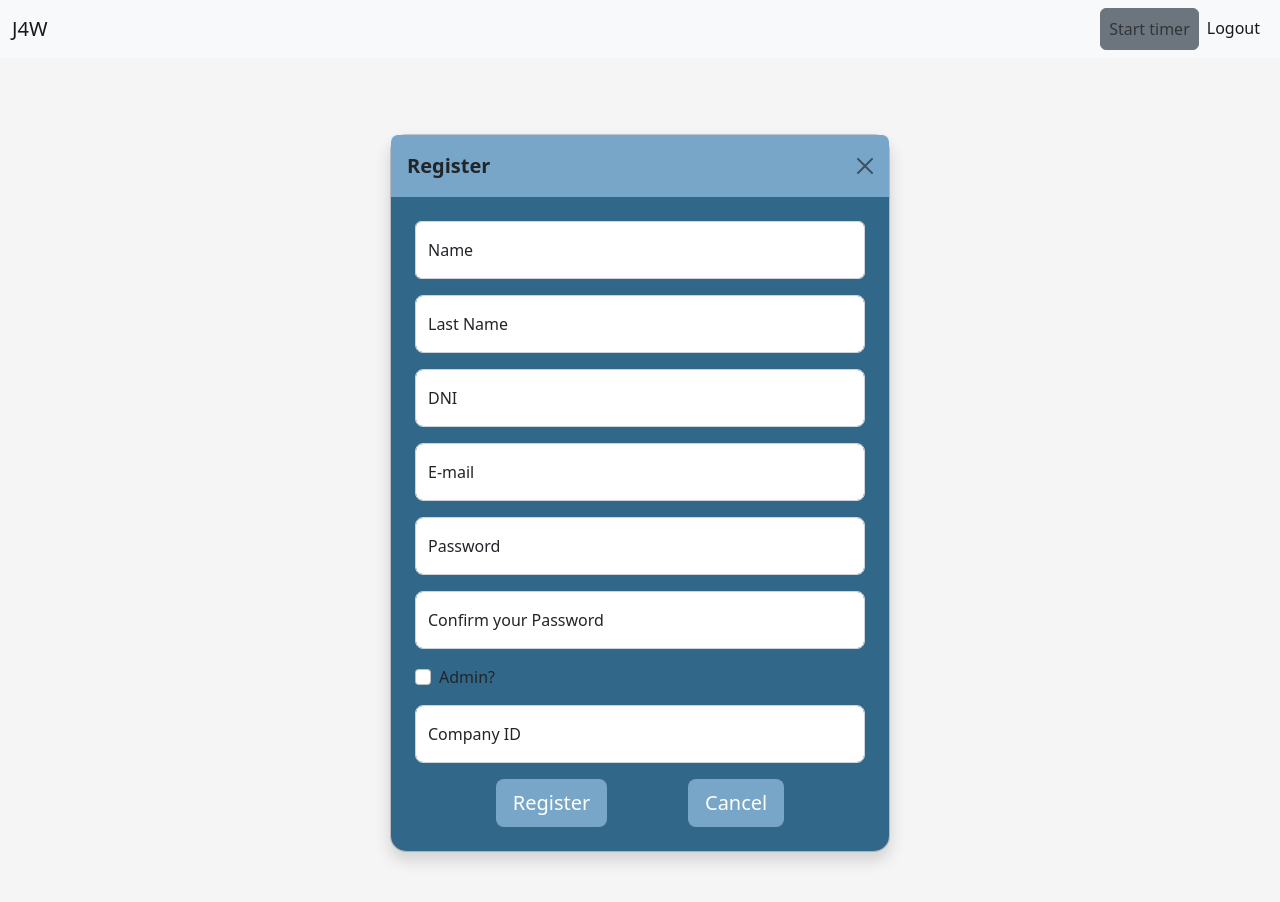
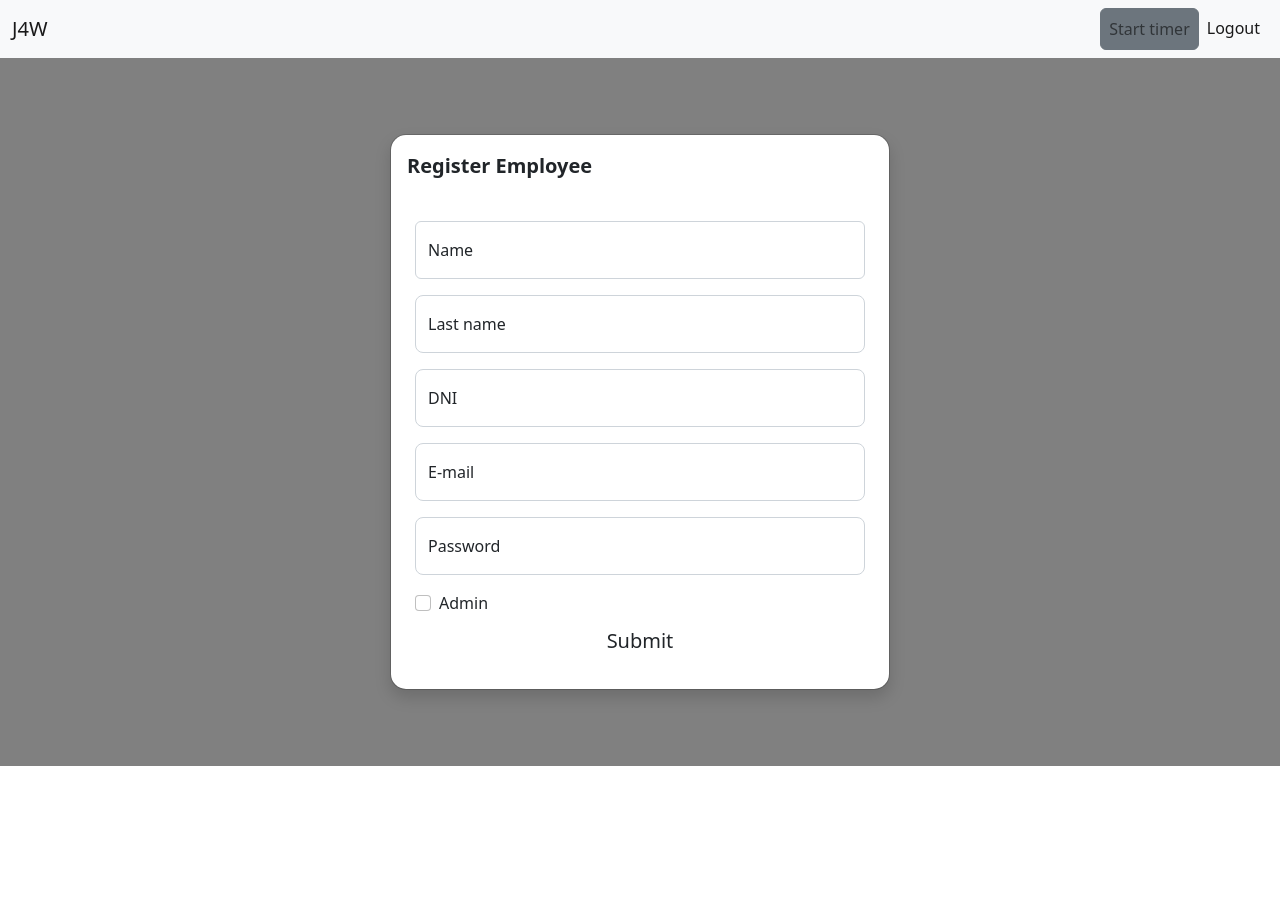
Before and after one commit to Har99sh/september-app, a Vue app in the folder webapp/: page /register/employee in a window 1280 px wide. Shown: the top 902 px of the page. After the commit the page ends 800 px from the top, so only its background shows below. Built offline with nearby package versions, Linux system fonts and the light colour scheme; sample sign-in values are in the browser's storage.

Commit message:
updating styles for login page, admin dashboard

```diff
--- a/webapp/src/components/dashboard_admin/TabsToShow.vue
+++ b/webapp/src/components/dashboard_admin/TabsToShow.vue
@@ -5,6 +5,7 @@
         <AdminTasksView v-if="active_tab == 'team-tasks'"/>
         <TaskList v-if="active_tab == 'my-tasks'"/>
         <MyInfo v-if="active_tab == 'my-info'"/>
+        <AllEmployees v-if="active_tab=='see-employees'"/>
     </div>
 </template>
 
@@ -15,10 +16,11 @@ import AdminTasksView from "../task_app/AdminTasksView.vue";
 import CreateTask from "../task_app/CreateTask.vue";
 import MyInfo from '../common/MyInfo.vue'
 import EmployeeRegisterForm from "../forms/EmployeeRegisterForm.vue";
+import AllEmployees from './AllEmployees.vue'
 
 export default {
     name: "TabsToShow",
-    components: {EmployeeRegisterForm, CreateTask, AdminTasksView, TaskList, MyInfo},
+    components: {EmployeeRegisterForm, CreateTask, AdminTasksView, TaskList, MyInfo, AllEmployees},
     props: ['active_tab'],
 }
 </script>
--- a/webapp/src/components/forms/EmployeeRegisterForm.vue
+++ b/webapp/src/components/forms/EmployeeRegisterForm.vue
@@ -1,56 +1,39 @@
 <template>
     <div class="style-body">
     <main>
-      <div class="modal modal-signin position-static d-block py-5" tabindex="-1" role="dialog" id="modalSignin">
+      <div class="modal modal-register position-static d-block py-5" tabindex="-1" role="dialog" id="modalRegister">
          <div class="modal-dialog" role="document">
-            <div class="modal-content rounded-4 shadow" id="contenidoDelLogin">
+            <div class="modal-content rounded-4 shadow">
                <div class="modal-header p-3 pb-3 border-bottom-0">
-                  <p class="fw-bold mb-0 fs-5">Register</p>
-                  <button type="button" class="btn-close" data-bs-dismiss="modal" aria-label="Close"></button>
+                  <p class="fw-bold mb-0 fs-5">Register Employee</p>
                </div>
                <div class="modal-body p-4 pt-2s">
                   <form class="">
                      <div class="form-floating mb-3 ">
-                        <input type="Name" class="form-control rounded-10" id="floatingInput" placeholder="Name" v-model="name">
-                        <label for="floatingInput">Name</label>
+                        <input type="Name" class="form-control rounded-10" placeholder="Name" v-model="name" id="firstname">
+                        <label for="firstname">Name</label>
                      </div>
                      <div class="form-floating mb-3">
-                        <input type="Lastname" class="form-control rounded-3" id="floatingInput"
-                           placeholder="Last Name" v-model="surname">
-                        <label for="floatingInput">Last Name</label>
+                        <input type="Lastname" class="form-control rounded-3" v-model="surname" id="surname" placeholder="Last Name">
+                        <label for="surname">Last name</label>
+                     </div>
+                      <div class="form-floating mb-3">
+                        <input type="ID" class="form-control rounded-3" v-model="dni" id="dni" placeholder="X------">
+                        <label for="surname">DNI</label>
                      </div>
                      <div class="form-floating mb-3">
-                        <input type="text" class="form-control rounded-3" id="floatingInput" placeholder="DNI" v-model="dni">
-
-                        <label for="floatingInput">DNI</label>
+                        <input type="E-mail" class="form-control rounded-3" id="email"
+                           placeholder="name@example.com">
+                        <label for="email">E-mail</label>
                      </div>
                      <div class="form-floating mb-3">
-                        <input type="E-mail" class="form-control rounded-3" id="floatingInput"
-                           placeholder="name@example.com" v-model="email">
-                        <label for="floatingInput">E-mail </label>
+                        <input type="password" class="form-control rounded-3" id="password" v-model="password" placeholder="***********">
+
+                        <label for="password">Password</label>
                      </div>
-                     <div class="form-floating mb-3">
-                        <input type="password" class="form-control rounded-3" id="floatingPassword"
-                           placeholder="Password" v-model="password">
-                        <label for="floatingPassword">Password</label>
-                     </div>
-                     <div class="form-floating mb-3">
-                        <input type="confirm-password" class="form-control rounded-3" id="floatingPassword"
-                           placeholder="Password" v-model="password">
-                        <label for="floatingPassword">Confirm your Password</label>
-                     </div>
-                     <div class="form-check mb-3">
-                        <input type="checkbox" class="form-check-input" id="is_admin" v-model="is_admin">
-                        <label class="floating-input" for="is_admin">Admin?</label>
-                     </div>
-                     <div class="form-floating mb-3">
-                        <input type="text" class="form-control rounded-3" id="floatingInput" placeholder="Company Id" v-model="company_id">
-
-                        <label for="floatingInput">Company ID</label>
-                     </div>
+                      <b-form-checkbox v-model="is_admin" >Admin</b-form-checkbox>
                      <div class=" btn-toolbar d-flex justify-content-evenly">
-                        <button class="log  btn btn-lg rounded-3 btn-md" id="botonDeLogin" @click="submit">Register</button>
-                        <button class="logcancel  btn btn-lg rounded-3 btn-md" id="logCancel" type="submit"> Cancel</button>
+                        <button class="log btn btn-lg rounded-3 btn-md botonDeSubmit" type="submit" @click="submit">Submit</button>
                      </div>
                   </form>
                </div>
@@ -100,39 +83,4 @@ export default {
 };
 </script>
 <style scoped>
-
-
-.modal-header {
-  background-color: rgba(120, 166, 200, 1);
-}
-
-.modal-content {
-  background-color: rgb(49, 103, 137, 1);
-}
-
-.botonDeSubmit {
-  background-color: rgba(120, 166, 200, 1);
-  color: rgb(0, 0, 0);
-}
-
-#contenidoDelLogin {
-  background-color: rgb(49, 103, 137, 1);
-}
-
-#botonDeLogin {
-  background-color: rgba(120, 166, 200, 1);
-  color: white;
-}
-#logCancel {
-  background-color: rgba(120, 166, 200, 1);
-  color: white;
-}
-.style-body {
-    margin: 0;
-    display: grid;
-    min-height: 100vh;
-    grid-template-rows: auto 1fr auto;
-    background-color: rgba(245, 245, 245, 1);
-  }
-
 </style>
--- a/webapp/src/components/forms/LoginUser.vue
+++ b/webapp/src/components/forms/LoginUser.vue
@@ -1,19 +1,58 @@
 <template lang="">
 <div>
-  <b-form inline>
-    <label class="sr-only" for="inline-form-input-name">Email</label>
+    <section class="vh-100" style="background-color: #696969;">
+              <div class="container py-5 h-100">
+                  <div class="row d-flex justify-content-center align-items-center h-100">
+                  <div class="col col-xl-10">
+                      <div class="card" style="border-radius: 1rem;">
+                      <div class="row g-0">
+                          <div class="col-md-6 col-lg-5 d-none d-md-block">
+                          <img src="https://mdbcdn.b-cdn.net/img/Photos/new-templates/bootstrap-login-form/img1.webp"
+                              alt="login form" class="img-fluid" style="border-radius: 1rem 0 0 1rem;" />
+                          </div>
+                          <div class="col-md-6 col-lg-7 d-flex align-items-center">
+                          <div class="card-body p-4 p-lg-5 text-black">
+                              <b-form>
+
+                              <div class="d-flex align-items-center mb-3 pb-1">
+                                  <i class="fas fa-cubes fa-2x me-3" style="color: #ff6219;"></i>
+                                  <span class="h1 fw-bold mb-0">Just4Work</span>
+                              </div>
+
+                              <h5 class="fw-normal mb-3 pb-3" style="letter-spacing: 1px;">Sign into your account</h5>
+
+                              <div class="form-outline mb-4">
                                       <b-form-input
                                         id="inline-form-input-name"
-      class="mb-2 mr-sm-2 mb-sm-0"
+                                        class="form-control form-control-lg"
                                         placeholder="email@sm.com"
                                         v-model="email"
                                       ></b-form-input>
-    <label class="sr-only" for="inline-form-input-username">Password</label>
-    <b-input-group prepend="*" class="mb-2 mr-sm-2 mb-sm-0">
-      <b-form-input v-model="password" type="password" id="inline-form-input-password" placeholder="****"></b-form-input>
-    </b-input-group>
-    <b-button type="submit"  variant="primary" @click="authenticate">Login</b-button>
+                                  <label class="form-label" for="form2Example17">Email address</label>
+                              </div>
+
+                              <div class="form-outline mb-4">
+                                  <b-form-input v-model="password" type="password" class="f" id="inline-form-input-password" placeholder="****"></b-form-input>
+                                  <label class="form-label" for="form2Example27">Password</label>
+                              </div>
+
+                              <div class="pt-1 mb-4">
+                                      <b-button class="btn btn-dark btn-lg btn-block" type="submit" @click="authenticate">Login</b-button>
+                              </div>
+
+                              <a class="small text-muted" href="#!">Forgot password?</a>
+                              <a href="#!" class="small text-muted">Terms of use.</a>
+                              <a href="#!" class="small text-muted">Privacy policy</a>
                               </b-form>
+
+                          </div>
+                          </div>
+                      </div>
+                      </div>
+                  </div>
+                  </div>
+              </div>
+      </section>
   </div>
 </template>
 <script>
--- a/webapp/src/components/task_app/AdminTasksView.vue
+++ b/webapp/src/components/task_app/AdminTasksView.vue
@@ -18,7 +18,7 @@
                         <span>{{task.title}}</span>
                     </td>
                     <td class="align-middle">
-                        <b-button  :v-b-modal="'modal'+task.id" >+</b-button>
+                        <b-button  v-b-modal="'modal'+task.id" >+</b-button>
                     </td>
                     <td class="align-middle">
                         <div>
```
Also changed, not shown: webapp/src/components/LandingPage.vue (+3 -14 lines), webapp/src/components/dashboard_admin/AllEmployees.vue (+57 -32 lines), webapp/src/components/task_app/TaskList.vue (+12 -9 lines). Lines whose indentation alone changed are shown as unchanged.
